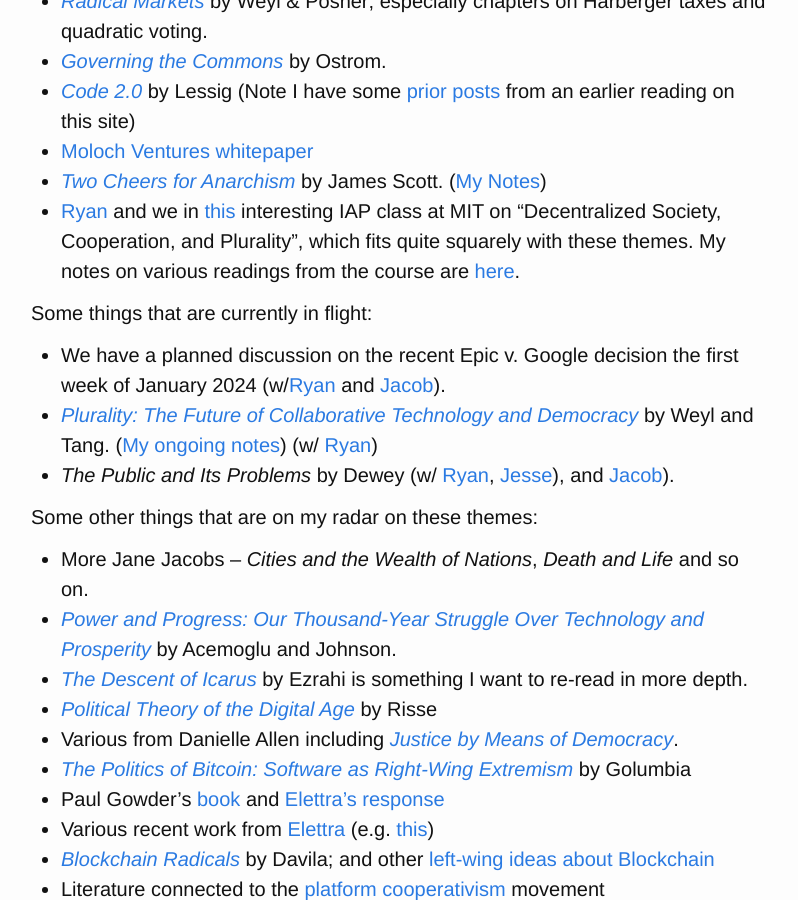
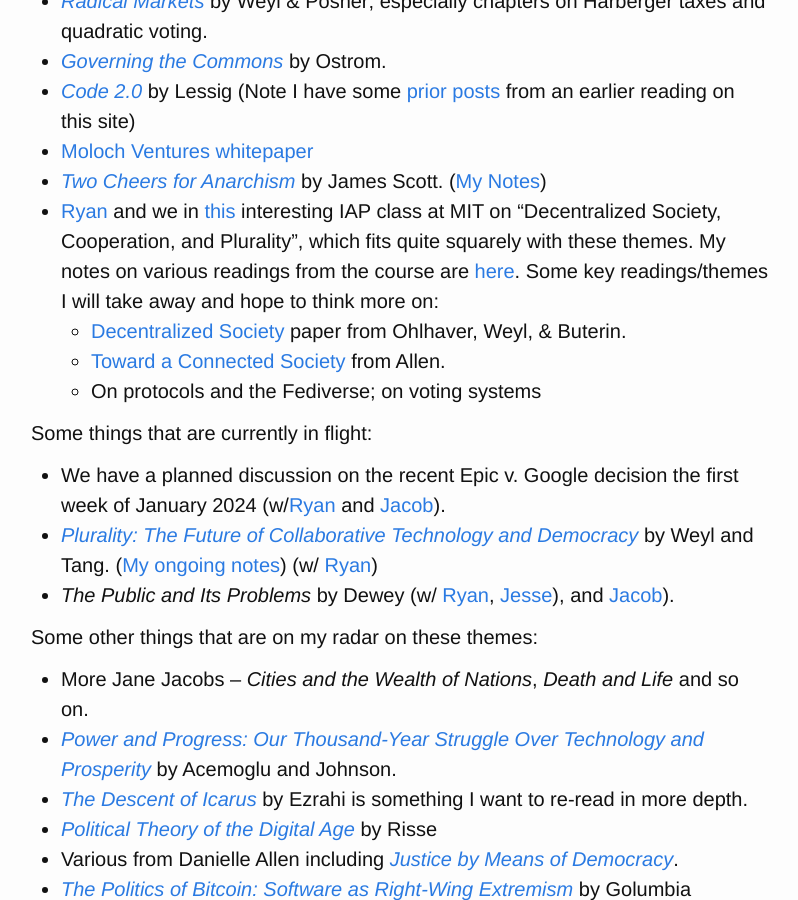
Before and after one commit to Fossj117/fossj117.github.io, a Jekyll site: the page built from _posts/2023-10-16-tech-economics-goverance-reading.md, in a window 1280 px wide and 900 px high, scrolled down 453 px. Shown: the whole window, without its empty margins (239-1037 px from the left). Built offline with Jekyll 4.4.1, drawn with Linux system fonts in a browser that asks for light colours; a script that is not in the unit is left out.

Commit message:
update goverance reading notes

```diff
--- a/_posts/2023-10-16-tech-economics-goverance-reading.md
+++ b/_posts/2023-10-16-tech-economics-goverance-reading.md
@@ -17,7 +17,10 @@
 - [_Code 2.0_](https://en.wikipedia.org/wiki/Code:_Version_2.0) by Lessig (Note I have some [prior](https://jeffreyfossett.com/2021/04/12/lessig-code-resonances.html) [posts](https://jeffreyfossett.com/2021/04/14/more-lessig-code-reflections.html) from an earlier reading on this site)
 - [Moloch Ventures whitepaper](https://github.com/MolochVentures/Whitepaper/blob/master/Whitepaper.pdf)
 - [_Two Cheers for Anarchism_](https://press.princeton.edu/books/paperback/9780691161037/two-cheers-for-anarchism) by James Scott. ([My Notes](https://jeffreyfossett.com/2023/12/20/notes-on-scott.html))
-- [Ryan](https://ryansepassi.com/) and we in [this](https://www.ccc.mit.edu/eventopportunities/iap-2024-decentralized-society-cooperation-and-plurality/) interesting IAP class at MIT on "Decentralized Society, Cooperation, and Plurality", which fits quite squarely with these themes. My notes on various readings from the course are [here](https://jeffreyfossett.com/2024/01/05/decentralized-society-IAP.html).
+- [Ryan](https://ryansepassi.com/) and we in [this](https://www.ccc.mit.edu/eventopportunities/iap-2024-decentralized-society-cooperation-and-plurality/) interesting IAP class at MIT on "Decentralized Society, Cooperation, and Plurality", which fits quite squarely with these themes. My notes on various readings from the course are [here](https://jeffreyfossett.com/2024/01/05/decentralized-society-IAP.html). Some key readings/themes I will take away and hope to think more on:
+    - [Decentralized Society](https://papers.ssrn.com/sol3/papers.cfm?abstract_id=4105763) paper from Ohlhaver, Weyl, & Buterin.
+    - [Toward a Connected Society](https://www.degruyter.com/document/doi/10.1515/9781400881260-006/html) from Allen.
+    - On protocols and the Fediverse; on voting systems
 
 Some things that are currently in flight:
 
```
